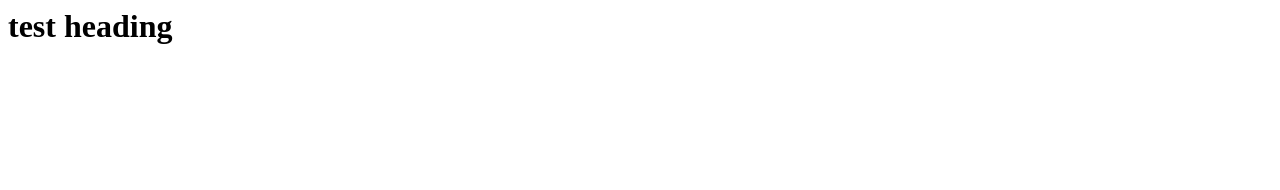
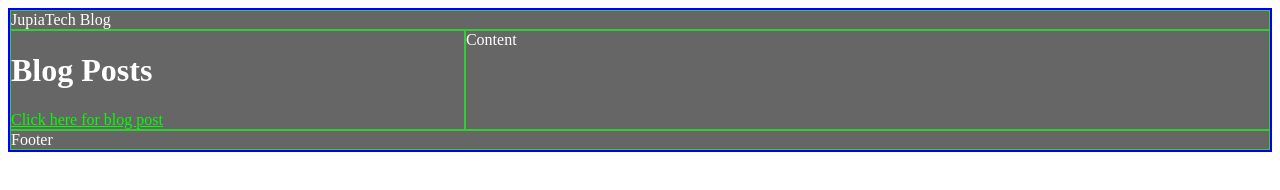
Before and after one commit to bregadev/personalblog, a plain HTML site: page index.html in a window 1280 px wide. Drawn offline with Linux system fonts and the light colour scheme.

Commit message:
started css grid

```diff
--- a/css/blog-style.css
+++ b/css/blog-style.css
@@ -0,0 +1,34 @@
+.container{
+    /* Step 1: Set display to grid */
+      display:grid;
+   /* Step 2: setup rows amd columns */
+      /* grid-template-columns: repeat(3, 1fr); */
+      grid-template-columns: 300px 300px 300px;
+      grid-template-rows: 250px 600px;
+      grid-template-areas:
+      "hd hd hd hd hd hd hd hd"
+      "feat feat feat feat feat feat feat feat"
+      "main main main main main main main main"
+      "ft ft ft ft ft ft ft ft";
+      border: 2px solid yellow;
+
+  }
+  .box{
+    width: 100%;
+    border: 1px solid red;
+    background: RGB(102, 102, 102);
+    }
+
+  .header{
+      grid-area:hd;
+  }
+
+  .footer{
+    grid-area: ft;
+  }
+  .feature{
+    grid-area: feat;
+  }
+  .content{
+    grid-area: main;
+  }
--- /dev/null
+++ b/css/style.css
@@ -0,0 +1,63 @@
+.container{
+    /* Step 1: Set display to grid */
+      display:grid;
+   /* Step 2: setup rows amd columns */
+      /* grid-template-columns: repeat(3, 1fr); */
+      grid-auto-columns: fit-content 20%;
+      grid-template-rows: minmax(auto, fr);
+      grid-template-areas:
+      "hd"
+      "sd"
+      "main"
+      "ft";
+      border: 2px solid yellow;
+
+  }
+  /* Medium Screens */
+@media (min-width: 600px) and (max-width:900px) {
+    .container {
+      display: grid;
+      grid-template-areas:
+      "hd hd hd hd hd hd hd"
+      "sd main main main main main main"
+      "ft ft ft ft ft ft ft";
+      border: 2px solid magenta;
+    }
+  }
+  /* Large Screens */
+@media (min-width:901px) {
+    .container {
+        display: grid;
+        grid-template-areas:
+        "hd hd hd hd hd hd hd"
+        "sd sd main main main main main"
+        "ft ft ft ft ft ft ft";
+        border: 2px solid blue;
+    }
+  }
+  .box{
+  /* width: 250px;
+    height: 150px; */
+    border: 1px solid limegreen;
+    background: RGB(102, 102, 102);
+    color: white;
+    }
+
+  .header{
+
+    grid-area:hd;
+  }
+
+  .footer{
+    grid-area: ft;
+  }
+  .sidebar{
+    grid-area: sd;
+  }
+  .content{
+    grid-area: main;
+  }
+
+  a {
+    color: lime;
+  }
--- a/index.html
+++ b/index.html
@@ -1 +1,26 @@
-<h1>test heading</h1>
+<!DOCTYPE html>
+<html lang="en">
+  <head>
+    <meta charset="utf-8" />
+    <title>Jupiatech</title>
+    <meta
+      content="width=device-width, initial-scale=1, maximum-scale=1"
+      name="viewport"
+    />
+    <link rel="stylesheet" href="./css/style.css">
+
+  </head>
+
+  <body>
+  <div class = "container">
+    <div class="header box">JupiaTech Blog</div>
+    <div class="sidebar box">
+      <h1>Blog Posts</h1>
+
+      <a href="./blog/blog-post1.html">Click here for blog post</a>
+    </div>
+    <div class="content box">Content</div>
+    <div class="footer box">Footer</div>
+  </div>
+  </body>
+</html>
```
Also changed, not shown: blog/blog-post1.html (+24 -0 lines), css/sytle.css (deleted).
